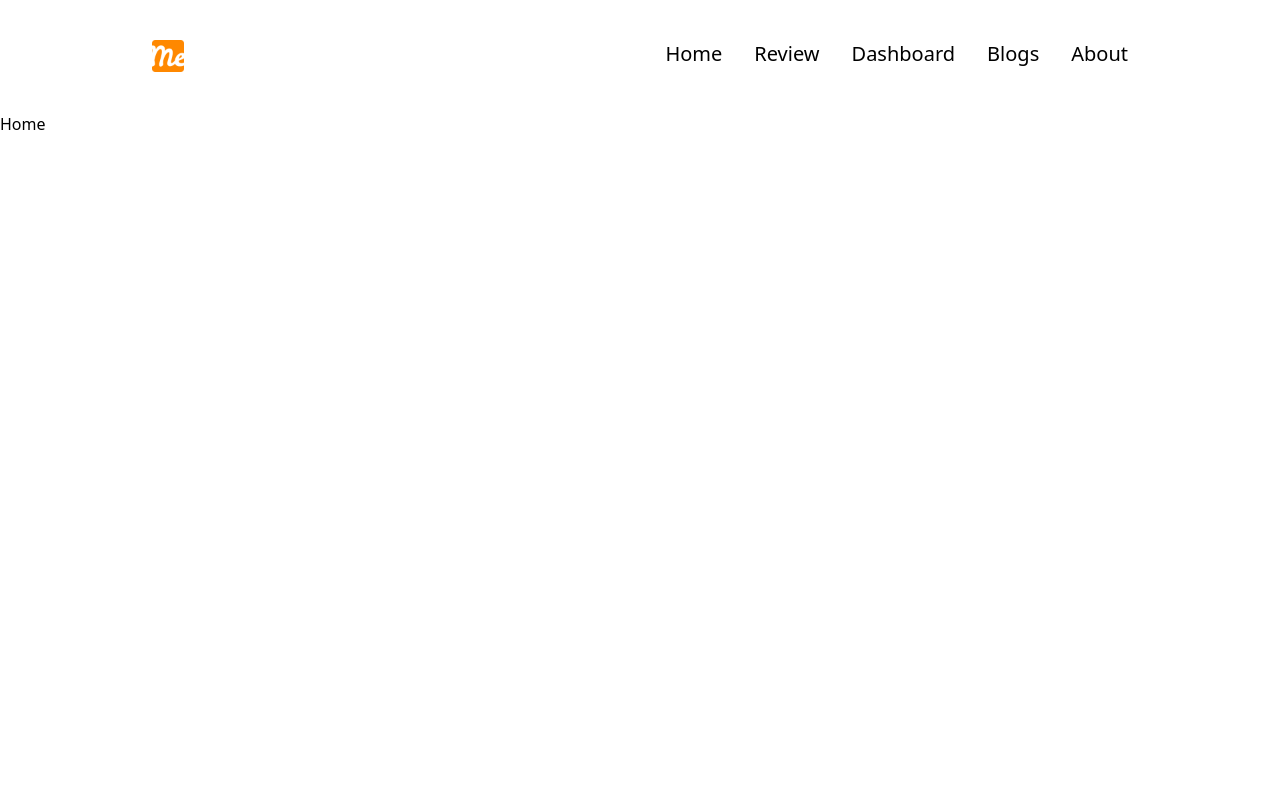
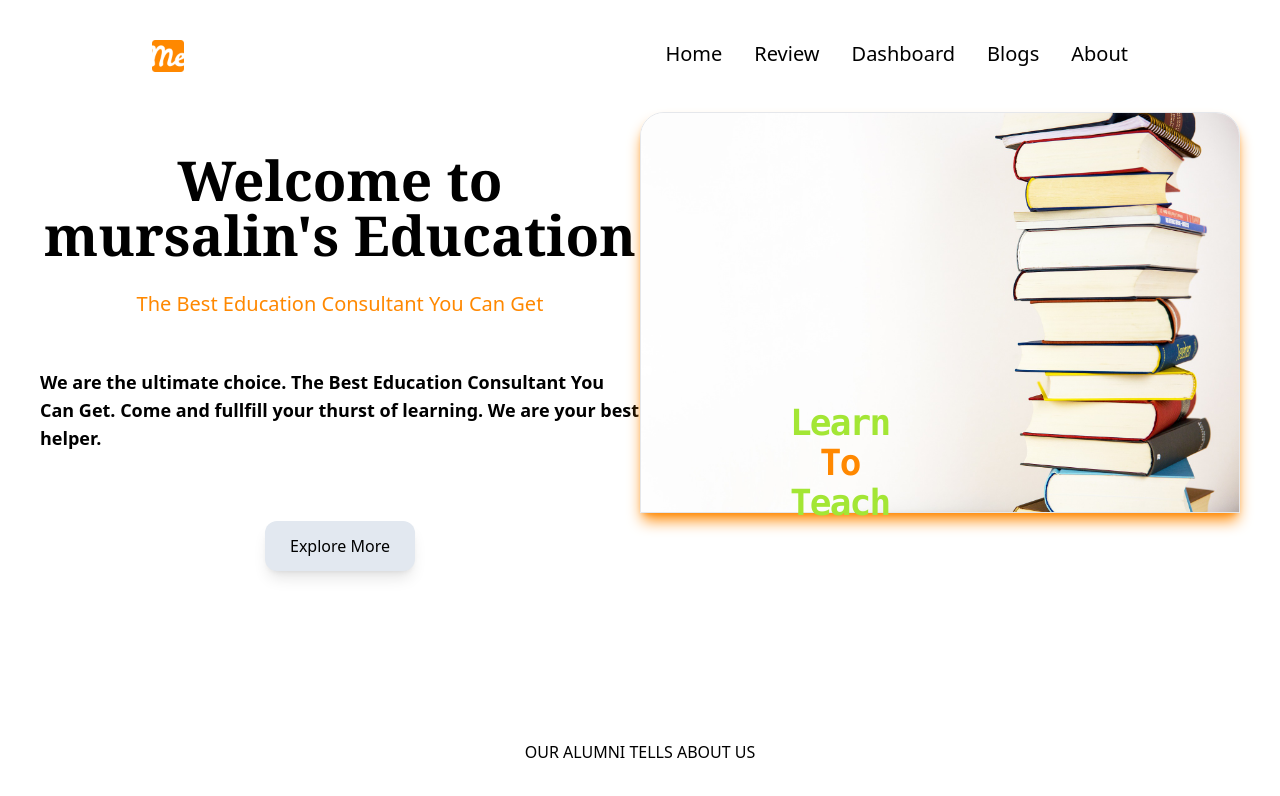
Before and after one commit to Mursalin-Dowla/mursalin-react-education, a React (Create React App) app: page / in a window 1280 px wide. Shown: the top 796 px of the page. Built offline with nearby package versions, Linux system fonts and the light colour scheme.

Commit message:
home section half done

```diff
--- a/src/components/Home/Home.js
+++ b/src/components/Home/Home.js
@@ -1,9 +1,36 @@
 import React from 'react';
+import backgroundImage from '../../images/home1.jpg'
 
 const Home = () => {
     return (
-        <div>
-            <h1>Home</h1>
+        <div className='md:m-10 m-5 grid grid-cols-1 min-h-screen'>
+            <div className='grid md:grid-cols-2 grid-cols-1 justify-items-center mb-10'>
+                <div className='grid grid-cols-1 justify-items-center mb-10'>
+                    <div>
+                    <p className='font-bold font-serif md:text-5xl lg:text-[55px] text-4xl text-center mt-10'>Welcome to mursalin's Education</p>
+                    </div>
+                  <div className='xl:mt-[-70px] mt-5'>
+                  <p className='text-[#f80] md:text-xl text-lg'>The Best Education Consultant You Can Get</p>
+                  </div>
+                  <div className='xl:mt-[-90px] grid grid-cols-1 justify-items-center mt-5'>
+                  <p className='text-black md:text-lg text-sm font-semibold'>We are the ultimate choice. The Best Education Consultant You Can Get.
+                  Come and fullfill your thurst of learning. We are your best helper. </p>
+                  <button className='bg-slate-200 hover:bg-slate-300 hover:text-white rounded-xl w-[150px] h-[50px] shadow-lg hover:shadow-[#f80] mt-5'>Explore More</button>
+                  </div>
+                </div>
+                <div className='relative'>
+                     <img className='md:rounded-t-3xl rounded-t-xl border shadow-lg shadow-[#f80]' src={backgroundImage} alt="" />
+                     <div className= 'absolute bottom-1/4 left-1/4 text-lime-400 font-mono font-semibold lg:text-4xl  text-2xl tracking-tighter grid grid-cols-1 justify-items-center'><p>Learn</p>
+                     <p className='text-[#f80]'>To</p>
+                     <p>Teach</p></div>
+                </div>
+            </div>
+            <div className='grid grid-cols-1 justify-items-center mt-10'>
+                <div className='border border-t-0 border-r-0 border-l-0'>
+                  <h1>OUR ALUMNI TELLS ABOUT US</h1>
+                </div>
+
+            </div>
         </div>
     );
 };
```
